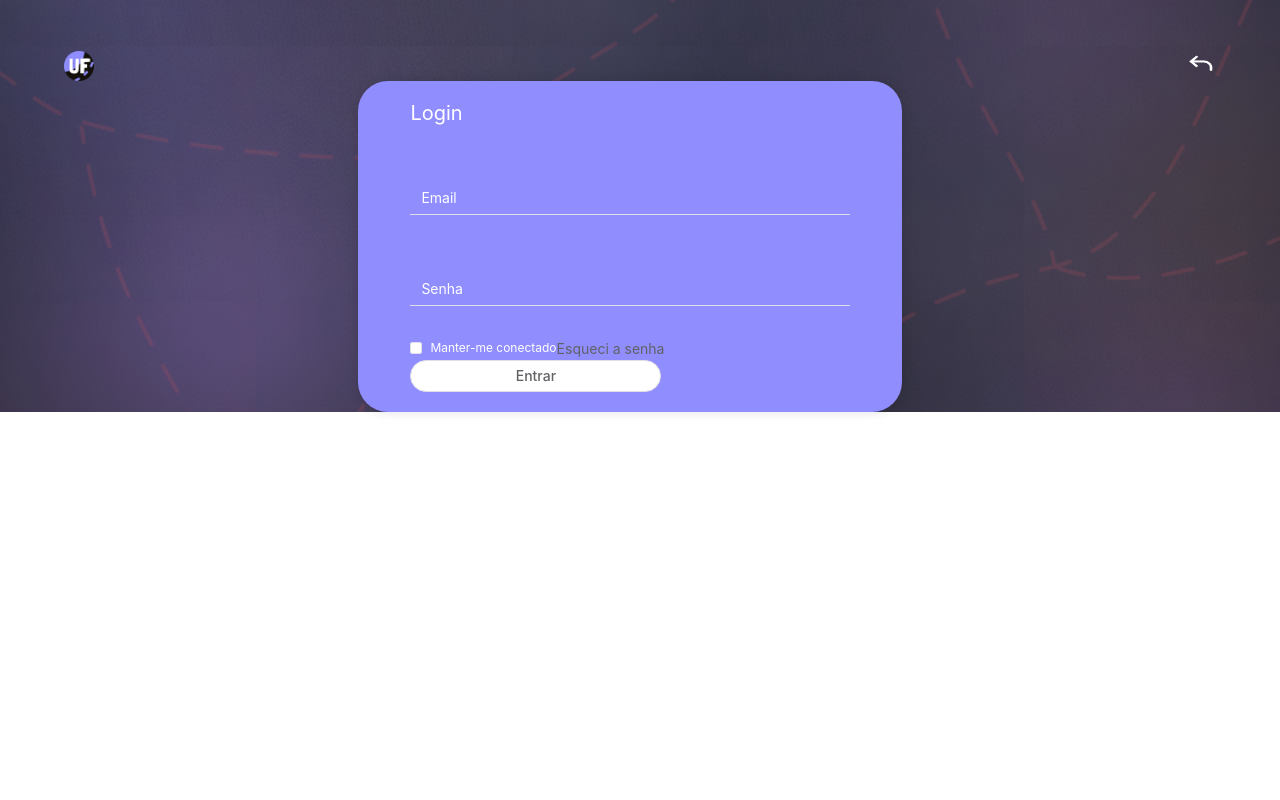
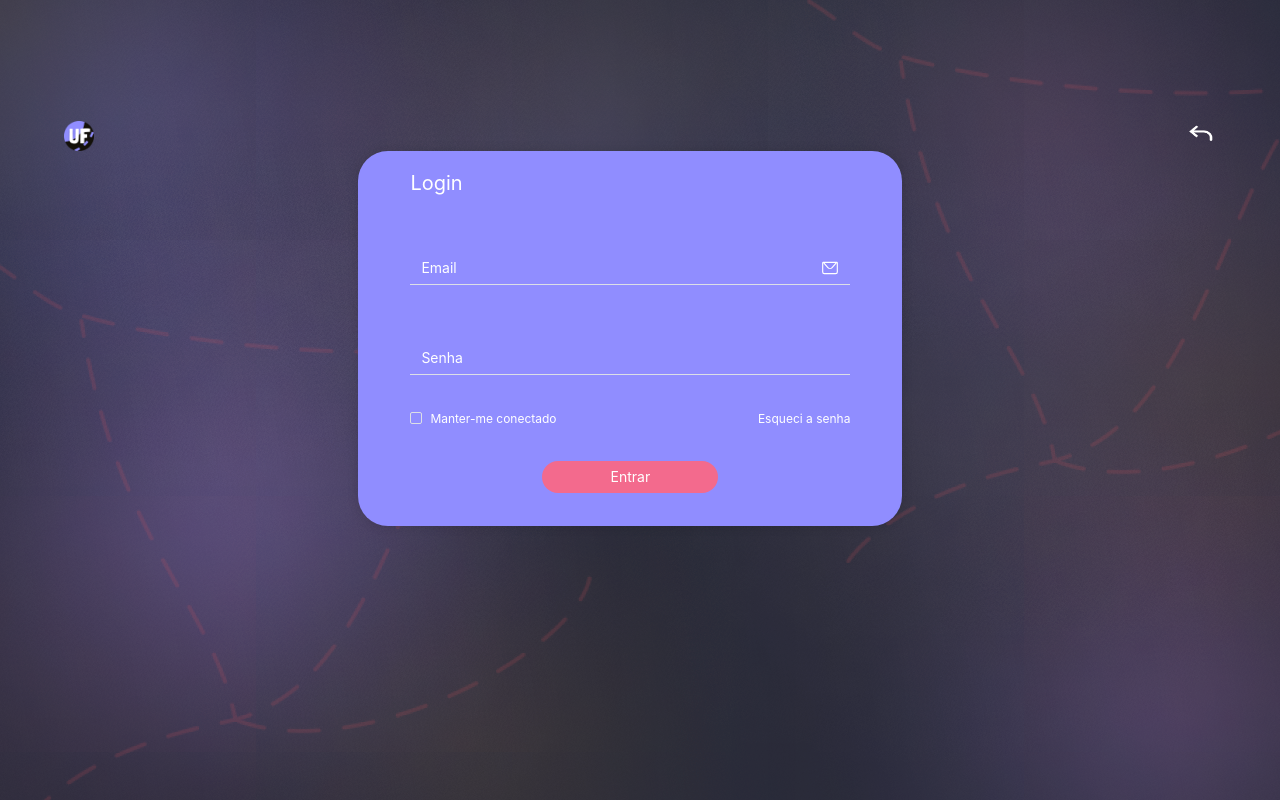
Before and after one commit to FLuiz22/ufroad-front, a Vue app: page /login in a window 1280 px wide. Built offline with nearby package versions, Linux system fonts and the light colour scheme; what vue-the-mask would draw is missing.

Commit message:
Style: some style items changed and icon added

```diff
--- a/src/pages/Login/Login.scss
+++ b/src/pages/Login/Login.scss
@@ -7,14 +7,14 @@
     display: flex;
     flex-direction: column;
     justify-content: center;
-
+    height: 100vh;
 }
 
 .header {
     position: relative;
     display: flex;
     justify-content: space-between;
-    margin-top: 4%;
+    margin-top: -10%;
 }
 
 .logo {
@@ -64,7 +64,8 @@
 }
 
 .input_fields {
-    width: 80%;
+    width: 100%;
+    --color: #FFF;
     --el-border-color: none;
     --el-input-bg-color: transparent;
     --el-input-placeholder-color: #FFF;
@@ -73,26 +74,54 @@
     --el-input-text-color: #FFF;
 }
 
+.input_icon {
+    font-size: 18px;
+}
+
 .line {
     border-top: 1px solid var(--el-border-color);
 }
 
 .checkbox {
-    justify-content: space-between;
+    --el-checkbox-bg-color: transparent;
+}
+
+.checkbox-label {
     color: #FFF;
     font-family: Inter;
-    font-size: 12px;
     font-style: normal;
     font-weight: 400;
     line-height: normal;
-    background-color: transparent;
-    --el-checkbox-checked-text-color: #FFF;
+}
+
+.util {
+    display: flex;
+    justify-content: space-between;
+}
+
+.forgotPass {
+    color: #FFF;
+    font-family: Inter;
+    font-style: normal;
+    font-size: 12px;
+    line-height: normal;
+    font-weight: 400;
 }
 
 .enter {
-    display: flex;
-    width: 251px;
-    padding: 15px 0px;
-    justify-content: center;
-    align-items: center;
+    display: inline-block;
+    background-color: #F36A8D;
+    width: 40%;
+    margin-top: 7%;
+    margin-bottom: 3%;
+    position: relative;
+    align-items: right;
+    border-color: transparent;
+    color: #FFF;
+    font-family: Inter;
+    font-weight: 400;
 }
+
+.btn-ent {
+    text-align: center;
+}
--- a/src/pages/Login/Login.vue
+++ b/src/pages/Login/Login.vue
@@ -9,7 +9,13 @@
             <el-card class="login">
                 <el-text class="page_indicator">Login</el-text>
                 <div class="input_box">
-                    <el-input class="input_fields" v-model="data.email" placeholder="Email" />
+                    <el-input class="input_fields" v-model="data.email" placeholder="Email">
+                        <template #suffix>
+                            <el-icon class="input_icon">
+                                <Message />
+                            </el-icon>
+                        </template>
+                    </el-input>
                     <div class="line" />
                 </div>
 
@@ -19,13 +25,16 @@
 
                 </div>
 
-                <div>
-                    <el-checkbox class="checkbox" v-model="data.keeploged" label="Manter-me conectado" size="small" />
+                <div class="util">
+                    <el-checkbox class="checkbox" v-model="data.keeploged" size="small">
+                        <span slot="label" class="checkbox-label">Manter-me conectado</span>
+                    </el-checkbox>
                     <el-text class="forgotPass">Esqueci a senha</el-text>
                 </div>
 
-                <el-button class="enter" round>Entrar</el-button>
-
+                <div class="btn-ent">
+                    <el-button class="enter" round>Entrar</el-button>
+                </div>
             </el-card>
         </div>
     </div>
```
